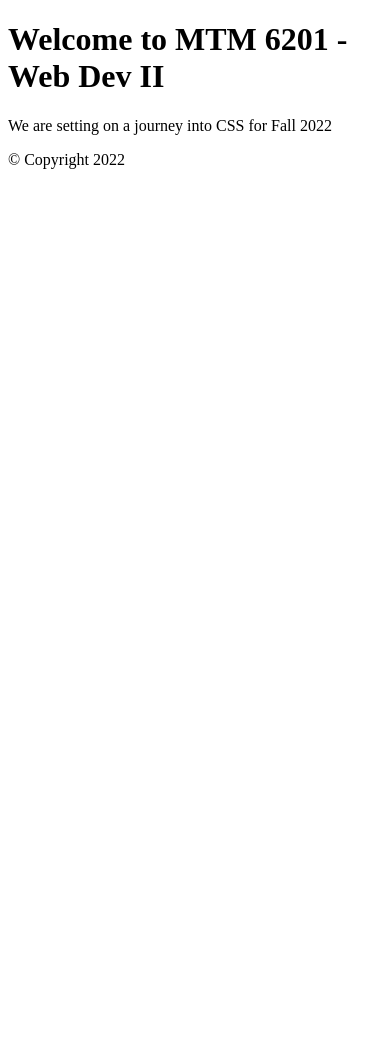
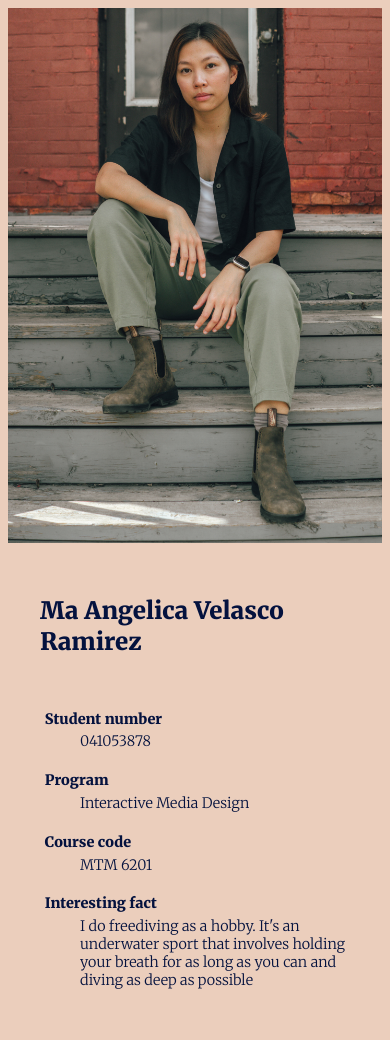
Before and after one commit to rami0103/mtm6201-week1, a plain HTML site: page index.html in a window 390 px wide. Before the commit the page ends 844 px from the top, so only its background shows below. Drawn offline with Linux system fonts and the light colour scheme.

Commit message:
Adds image, content and styling

```diff
--- /dev/null
+++ b/css/main.css
@@ -0,0 +1,71 @@
+body {
+    font-family: 'Merriweather', serif;
+    color: #04123E;
+    background-color: #EBCEBC;
+}
+
+.main-container {
+    width: 88%;
+    margin: 0 auto;
+    display: flex;
+}
+
+.container {
+    width: 50%;
+    height: 100%;
+}
+
+img {
+    width: 100%;
+    margin: 0;
+    object-fit: cover;
+}
+
+.content {
+    width: 50%;
+    margin-top: 6rem;
+    padding: 2rem 4rem;
+}
+
+header {
+    padding-bottom: 1rem;
+}
+
+main dl dt {
+    font-weight: 900;
+    padding: 0.3rem;
+}
+
+main dl dd {
+    padding-bottom: 1rem;
+}
+
+@media screen and (max-width: 768px) {
+    .main-container {
+        width: 100%;
+        display: block;
+        overflow: hidden;
+    }
+
+    .container {
+        width: 100%;
+    }
+
+    img {
+        width: 100vw;
+    }
+
+    .content {
+        width: 90%;
+        margin: 1rem auto;
+        padding: 1rem 2rem;
+    }
+
+    h1 {
+        font-size: 1.5rem;
+    }
+
+    main dt, main dd {
+        font-size: 0.9rem;
+    }
+}
--- a/index.html
+++ b/index.html
@@ -4,19 +4,40 @@
     <meta charset="UTF-8">
     <meta name="viewport" content="width=device-width, initial-scale=1.0">
     <meta http-equiv="X-UA-Compatible" content="ie=edge">
-    <title>Week 1 Demo</title>
+    <title>Ma Angelica Velasco Ramirez</title>
+    <link rel="preconnect" href="https://fonts.googleapis.com">
+    <link rel="preconnect" href="https://fonts.gstatic.com" crossorigin>
+    <link href="https://fonts.googleapis.com/css2?family=Merriweather:wght@300;900&display=swap" rel="stylesheet">
+    <link rel="stylesheet" href="css/main.css">
 </head>
 <body>
-    <div class="container">
-        <header>
-            <h1>Welcome to MTM 6201 - Web Dev II</h1>
-        </header>
-        <main>
-            <p>We are setting on a journey into CSS for Fall 2022</p>
-        </main>
-        <footer>
-            <p>&copy; Copyright 2022</p>
-        </footer>
+    <div class="main-container">
+
+        <div class="container">
+            <img src="images/angelica_ramirez2.jpeg" alt="Image of Angelica, photo credits to Sonia Romero">
+        </div>
+
+        <div class="container content">
+            <header>
+                <h1>Ma Angelica Velasco Ramirez</h1>
+            </header>
+            <main>
+                <dl>
+                    <dt>Student number</dt>
+                    <dd>041053878</dd>
+
+                    <dt>Program</dt>
+                    <dd>Interactive Media Design</dd>
+
+                    <dt>Course code</dt>
+                    <dd>MTM 6201</dd>
+
+                    <dt>Interesting fact</dt>
+                    <dd>I do freediving as a hobby. It's an underwater sport that involves holding your breath for as long as you can and diving as deep as possible</dd>
+                </dl>
+            </main>
+        </div>
+
     </div>
 </body>
 </html>
```
Also changed, not shown: images/angelica_ramirez2.jpeg (added), 1 other file.
